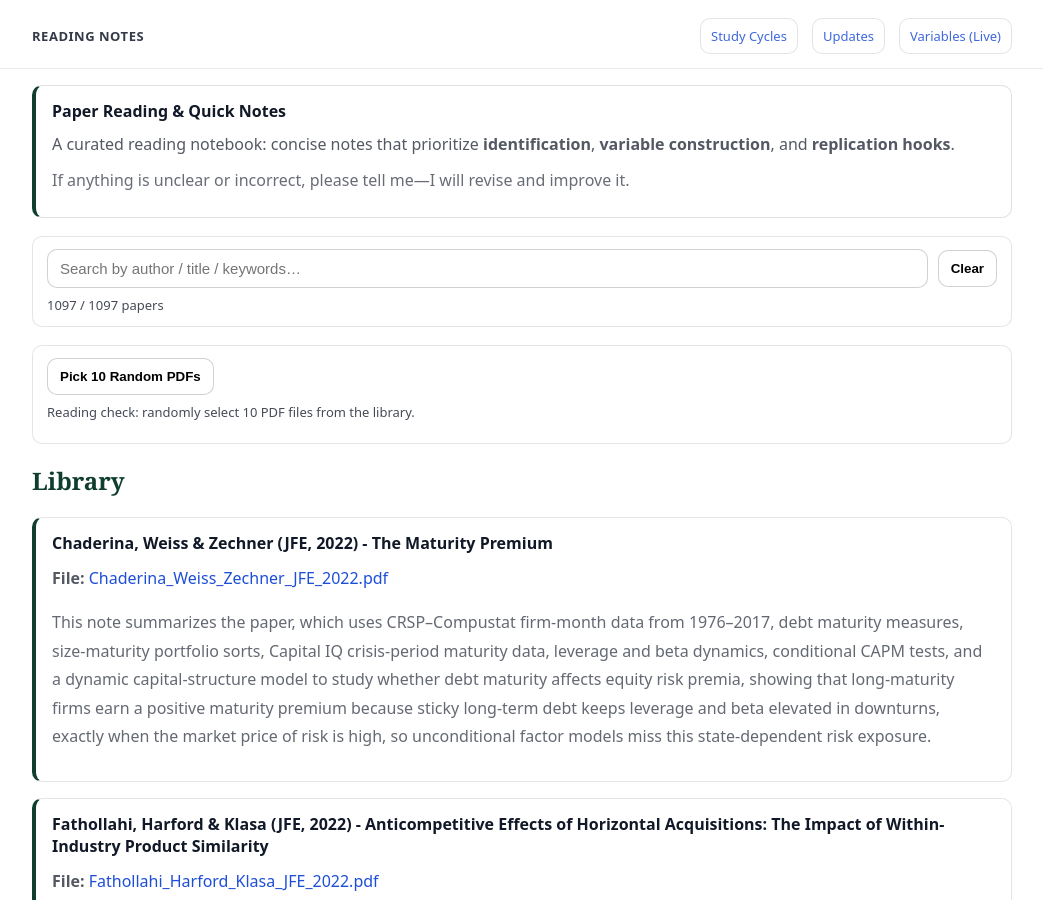
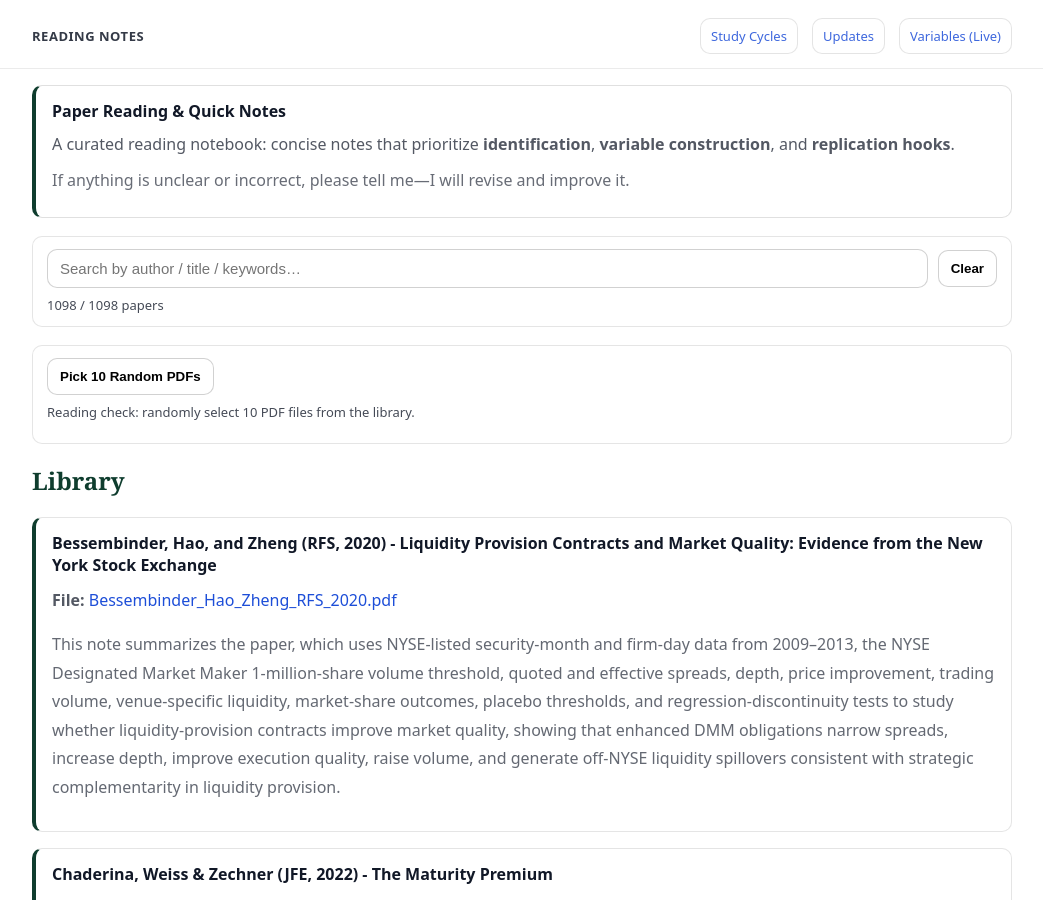
Before and after one commit to yaxinzn/study-archive, a Jekyll site: the page built from reading/index.md, in a window 1280 px wide and 900 px high. Shown: the whole window, without its empty margins (118-1161 px from the left). Built offline with Jekyll 4.4.1, drawn with Linux system fonts in a browser that asks for light colours.

Commit message:
Reading: add/update Bessembinder_Hao_Zheng_RFS_2020.pdf

```diff
--- a/_data/reading.yml
+++ b/_data/reading.yml
@@ -1,3 +1,7 @@
+- title: "Bessembinder, Hao, and Zheng (RFS, 2020) - Liquidity Provision Contracts and Market Quality: Evidence from the New York Stock Exchange"
+  file: "Bessembinder_Hao_Zheng_RFS_2020.pdf"
+  desc: "This note summarizes the paper, which uses NYSE-listed security-month and firm-day data from 2009–2013, the NYSE Designated Market Maker 1-million-share volume threshold, quoted and effective spreads, depth, price improvement, trading volume, venue-specific liquidity, market-share outcomes, placebo thresholds, and regression-discontinuity tests to study whether liquidity-provision contracts improve market quality, showing that enhanced DMM obligations narrow spreads, increase depth, improve execution quality, raise volume, and generate off-NYSE liquidity spillovers consistent with strategic complementarity in liquidity provision."
+
 - title: "Chaderina, Weiss & Zechner (JFE, 2022) - The Maturity Premium"
   file: "Chaderina_Weiss_Zechner_JFE_2022.pdf"
   desc: "This note summarizes the paper, which uses CRSP–Compustat firm-month data from 1976–2017, debt maturity measures, size-maturity portfolio sorts, Capital IQ crisis-period maturity data, leverage and beta dynamics, conditional CAPM tests, and a dynamic capital-structure model to study whether debt maturity affects equity risk premia, showing that long-maturity firms earn a positive maturity premium because sticky long-term debt keeps leverage and beta elevated in downturns, exactly when the market price of risk is high, so unconditional factor models miss this state-dependent risk exposure."
```
Also changed, not shown: 1 other file.
